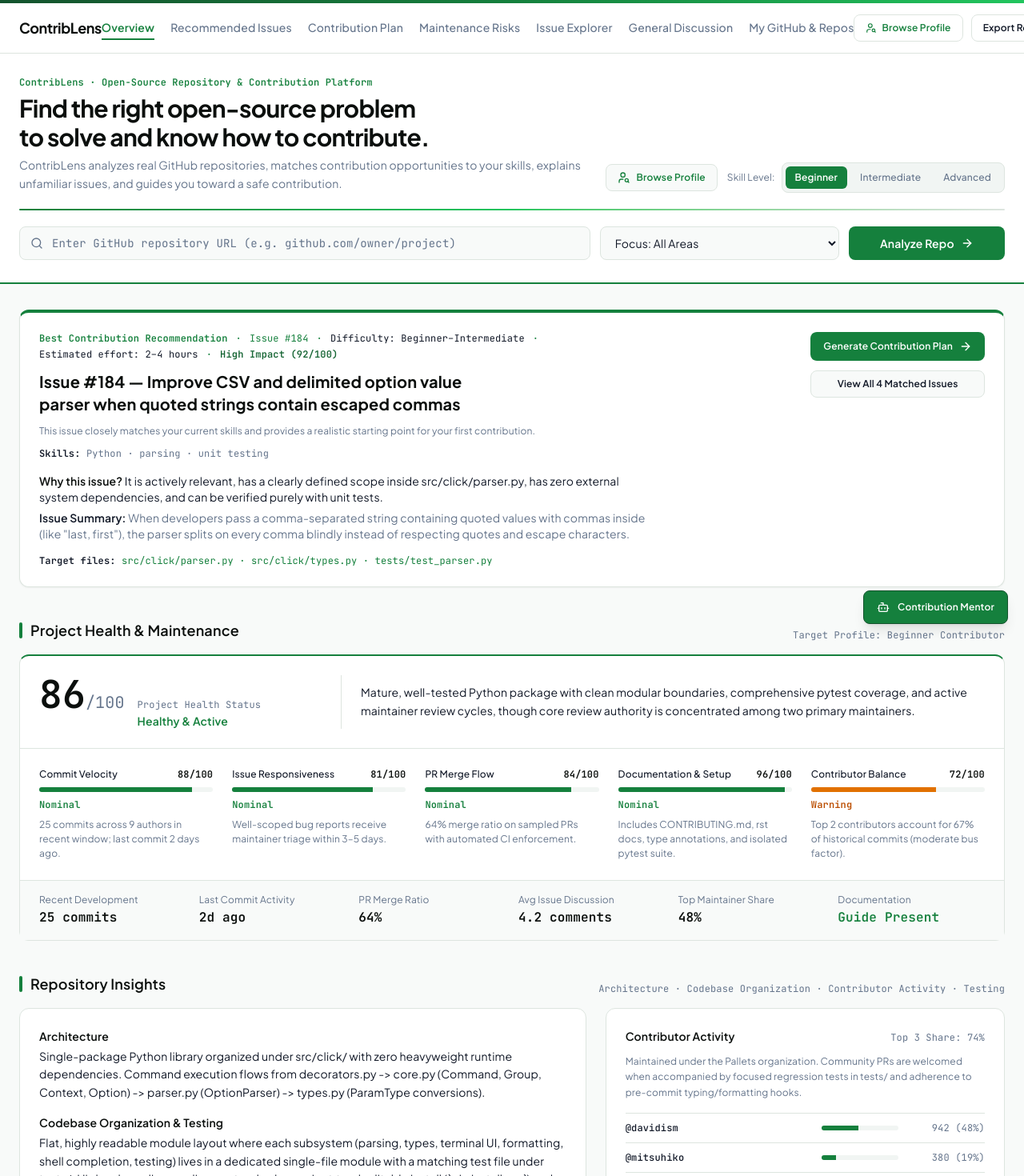
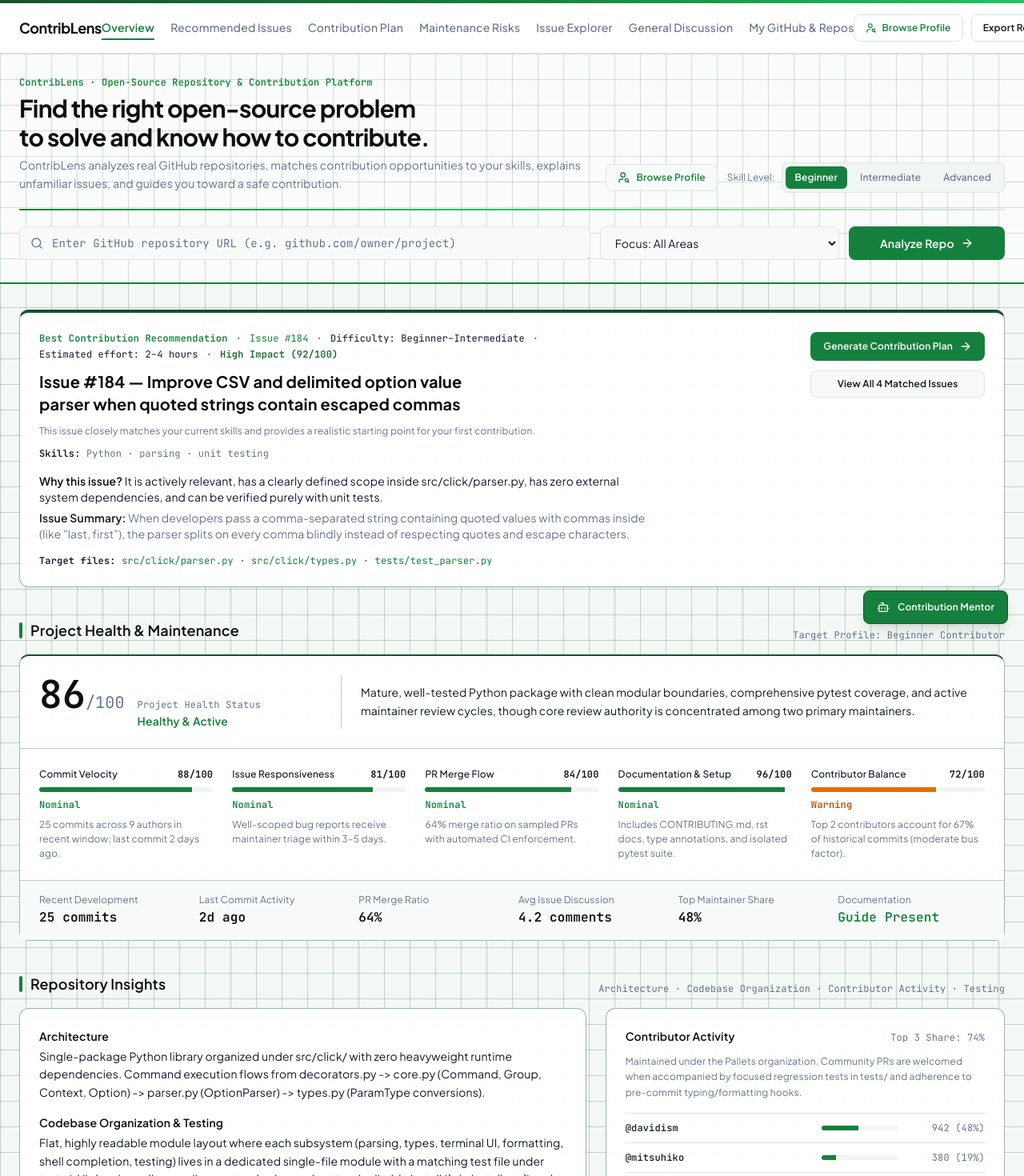
Before and after one commit to SwagataGhosh7/mlhhackdays, a React (Vite) app: page / in a window 1280 px wide. Shown: the top 1470 px of the page at 80% size. Built offline with nearby package versions, Linux system fonts and the light colour scheme.

Commit message:
style: update brand aesthetic with green grid backgrounds
Refined the application's visual identity by implementing a custom green grid background pattern across the layout and updating component borders to enhance contrast and theme consistency.

```diff
--- a/src/App.tsx
+++ b/src/App.tsx
@@ -557,7 +557,7 @@
   ];
 
   return (
-    <div id="top" className="min-h-screen flex flex-col bg-[#F8FAF9] text-[#111827]">
+    <div id="top" className="min-h-screen flex flex-col bg-green-grid text-[#111827]">
       {/* Top Green Accent Line */}
       <div className="h-1 w-full bg-gradient-to-r from-[#14532D] via-[#15803D] to-[#22C55E]" />
 
--- a/src/components/OverviewSection.tsx
+++ b/src/components/OverviewSection.tsx
@@ -73,7 +73,7 @@
 
       {/* Top Spotlight: Best Contribution Recommendation */}
       {topRecommendation && (
-        <div className="border border-[#DDE5DF] border-t-4 border-t-[#15803D] bg-white rounded-xl p-6 shadow-xs">
+        <div className="border border-[#166534]/45 border-t-4 border-t-[#14532D] bg-white/95 rounded-xl p-6 shadow-xs">
           <div className="flex flex-col lg:flex-row lg:items-start justify-between gap-6">
             <div className="space-y-3 max-w-3xl">
               <div className="flex flex-wrap items-center gap-x-2.5 gap-y-1 text-xs font-mono tabular-nums text-[#15803D]">
@@ -160,10 +160,10 @@
           </span>
         </div>
 
-        <div className="border border-[#DDE5DF] border-t-2 border-t-[#15803D] bg-white rounded-xl divide-y divide-[#DDE5DF]">
+        <div className="border border-[#166534]/45 border-t-2 border-t-[#14532D] bg-white/95 rounded-xl divide-y divide-[#166534]/30">
           {/* Top Health Score Row */}
           <div className="p-6 grid grid-cols-1 lg:grid-cols-12 gap-6 items-center">
-            <div className="lg:col-span-4 flex items-baseline gap-4 lg:border-r lg:border-[#DDE5DF] lg:pr-6">
+            <div className="lg:col-span-4 flex items-baseline gap-4 lg:border-r lg:border-[#166534]/30 lg:pr-6">
               <div className="text-5xl font-bold font-mono tabular-nums text-[#0B0F0D]">
                 {healthScore.overall}
                 <span className="text-xl text-[#64748B] font-normal">/100</span>
@@ -263,7 +263,7 @@
 
         <div className="grid grid-cols-1 lg:grid-cols-12 gap-6">
           {/* Left 7 Cols: Architectural Analysis & Key Directories */}
-          <div className="lg:col-span-7 border border-[#DDE5DF] bg-white rounded-xl divide-y divide-[#DDE5DF]">
+          <div className="lg:col-span-7 border border-[#166534]/45 bg-white/95 rounded-xl divide-y divide-[#166534]/30">
             <div className="p-6 space-y-4">
               <div>
                 <h3 className="text-sm font-semibold text-[#0B0F0D] mb-1">
@@ -303,7 +303,7 @@
           </div>
 
           {/* Right 5 Cols: Contributor Activity & Maintenance Risks */}
-          <div className="lg:col-span-5 border border-[#DDE5DF] bg-white rounded-xl divide-y divide-[#DDE5DF]">
+          <div className="lg:col-span-5 border border-[#166534]/45 bg-white/95 rounded-xl divide-y divide-[#166534]/30">
             <div className="p-6">
               <div className="flex items-baseline justify-between mb-3">
                 <h3 className="text-sm font-semibold text-[#0B0F0D]">
--- a/src/components/RepoCommandBar.tsx
+++ b/src/components/RepoCommandBar.tsx
@@ -73,7 +73,7 @@
   };
 
   return (
-    <section className="border-b-2 border-[#15803D] bg-white">
+    <section className="border-b-2 border-[#15803D] bg-green-grid-surface">
       <div className="max-w-7xl mx-auto px-6 py-7">
         {/* Top Row: Title + Quick Description */}
         <div className="flex flex-col lg:flex-row lg:items-end justify-between gap-4 mb-5">
--- a/src/index.css
+++ b/src/index.css
@@ -19,7 +19,11 @@
 
   body {
     font-family: var(--font-sans);
-    background-color: #F8FAF9;
+    background-color: #F4F8F5;
+    background-image:
+      linear-gradient(to right, rgba(20, 83, 45, 0.24) 1px, transparent 1px),
+      linear-gradient(to bottom, rgba(20, 83, 45, 0.24) 1px, transparent 1px);
+    background-size: 32px 32px;
     color: #111827;
     letter-spacing: 0.01em;
   }
@@ -30,6 +34,22 @@
   }
 }
 
+.bg-green-grid {
+  background-color: #F4F8F5;
+  background-image:
+    linear-gradient(to right, rgba(20, 83, 45, 0.24) 1px, transparent 1px),
+    linear-gradient(to bottom, rgba(20, 83, 45, 0.24) 1px, transparent 1px);
+  background-size: 32px 32px;
+}
+
+.bg-green-grid-surface {
+  background-color: #FAFCFB;
+  background-image:
+    linear-gradient(to right, rgba(20, 83, 45, 0.18) 1px, transparent 1px),
+    linear-gradient(to bottom, rgba(20, 83, 45, 0.18) 1px, transparent 1px);
+  background-size: 32px 32px;
+}
+
 .tabular-nums {
   font-variant-numeric: tabular-nums;
 }
```
